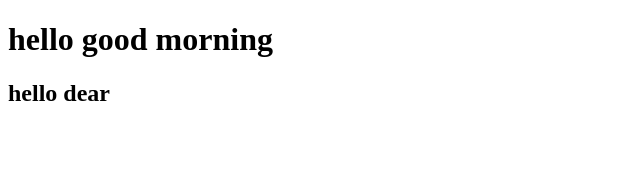
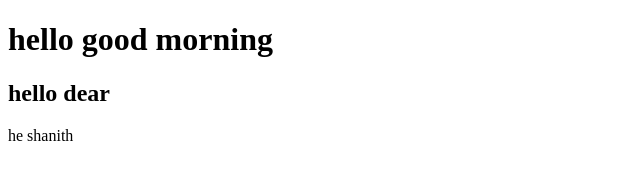
Before and after one commit to shanitkds/statick_web, a plain HTML site: page index.html in a window 1280 px wide. Shown: the full height of the page, 0-640 px from the left. Drawn offline with Linux system fonts and the light colour scheme.

Commit message:
commit div shanith

```diff
--- a/index.html
+++ b/index.html
@@ -9,6 +9,7 @@
     <div>
         <h1>hello good morning</h1>
         <h2>hello dear</h2>
+        <div>he shanith</div>
     </div>
 </body>
 </html>
```
